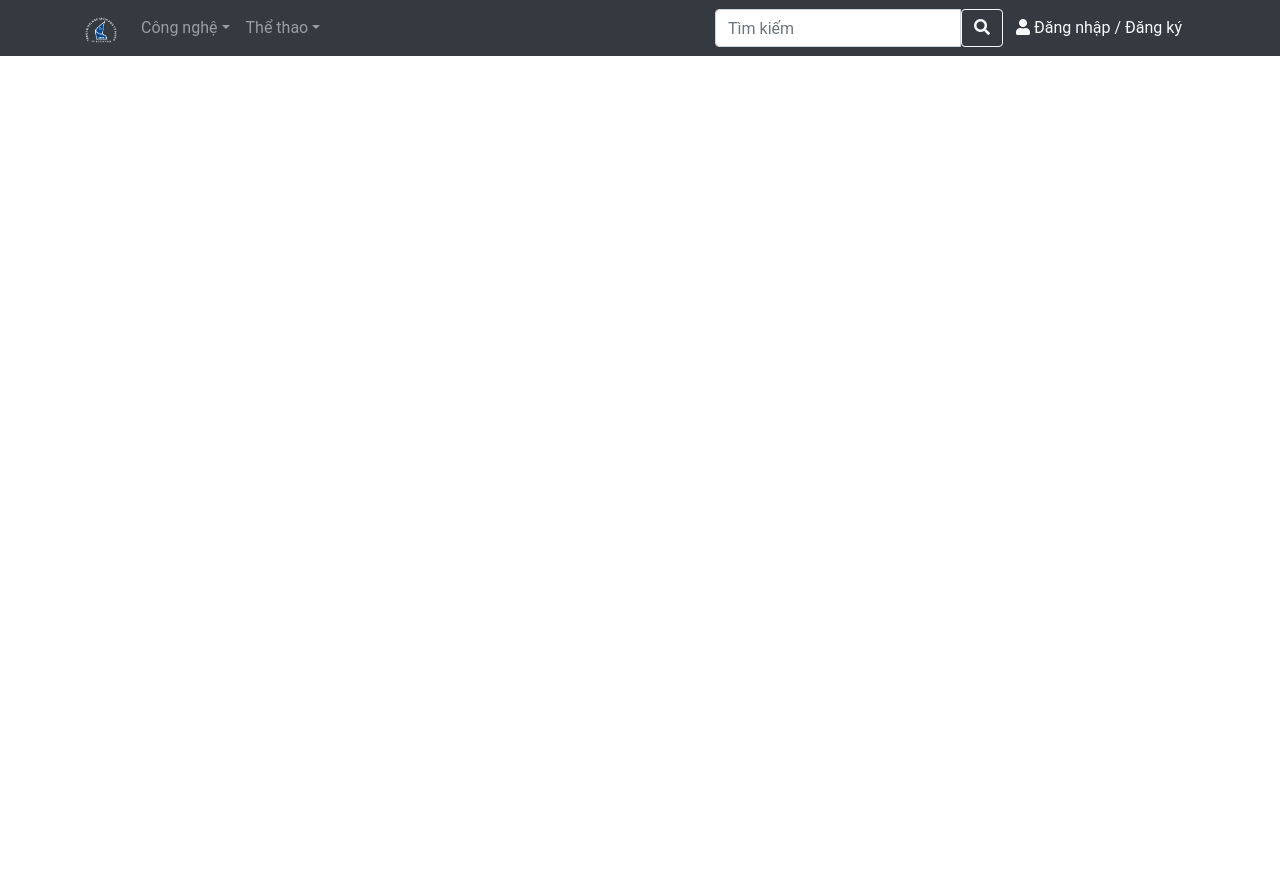
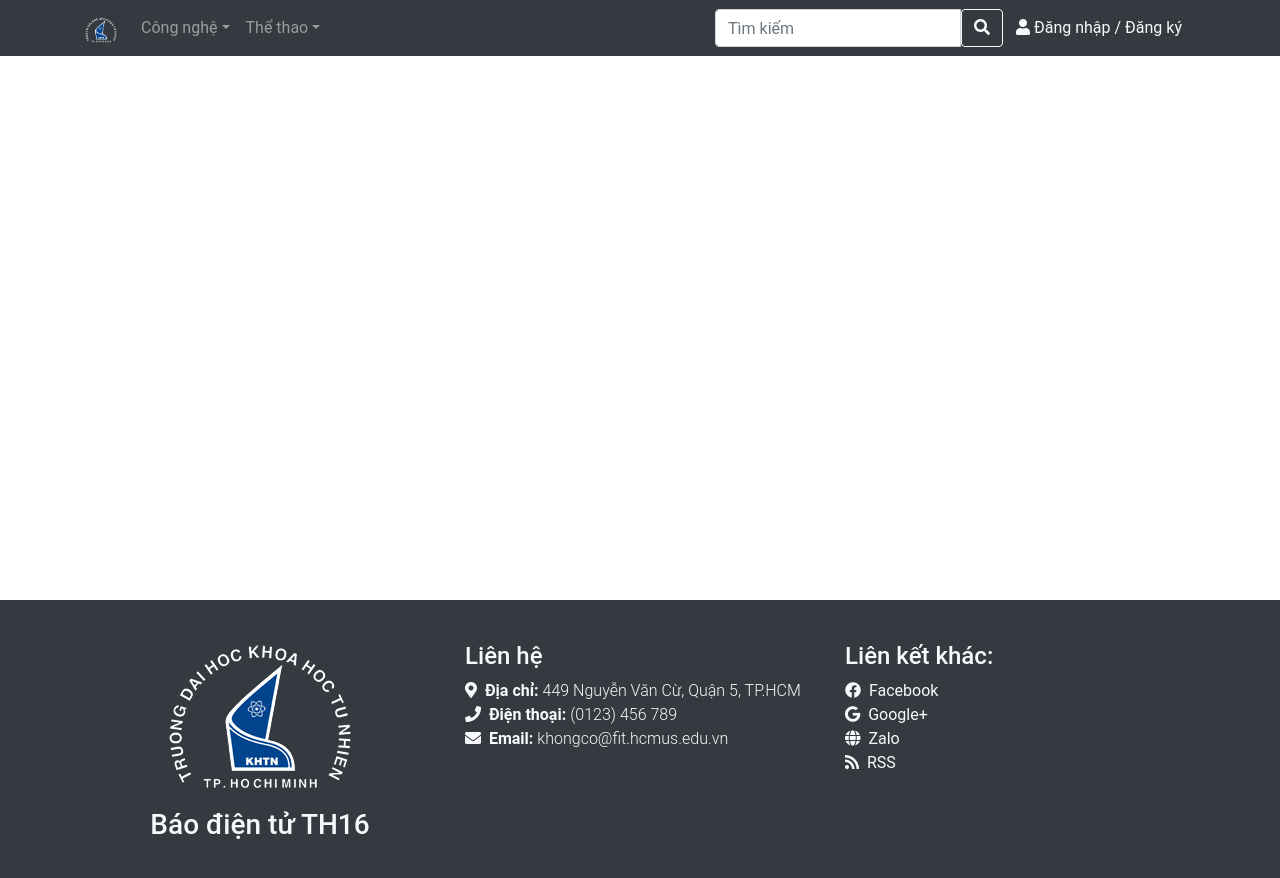
Before and after one commit to beohoang98/bao-dien-tu-th16-static, a Jekyll site: the page built from index.html, in a window 1280 px wide. Shown: the top 878 px of the page. Built offline with Jekyll 4.4.1, drawn with Linux system fonts in a browser that asks for light colours; nearby versions of some CDN libraries.

Commit message:
add footer & add comments in post

```diff
--- /dev/null
+++ b/_includes/footer.html
@@ -0,0 +1,61 @@
+<footer class="bg-dark text-light d-flex align-items-center" style="min-height: 300px">
+    <div class="container">
+
+        <div class="row">
+            <div class="col-md-4 text-center">
+                <img class="img-fluid" src="/static/img/logo.png" alt="">
+                <h3 class="my-3">Báo điện tử TH16</h3>
+            </div>
+            <div class="col-md-4">
+                <h4>Liên hệ</h4>
+                <ul class='list-unstyled'>
+                    <li>
+                        <i class="fas fa-map-marker-alt"></i>&nbsp;
+                        <strong>Địa chỉ: </strong>
+                        <span class="font-weight-light">449 Nguyễn Văn Cừ, Quận 5, TP.HCM</span>
+                    </li>
+                    <li>
+                        <i class="fas fa-phone"></i>&nbsp;
+                        <strong>Điện thoại: </strong>
+                        <span class="font-weight-light">(0123) 456 789</span>
+                    </li>
+                    <li>
+                        <i class="fas fa-envelope"></i>&nbsp;
+                        <strong>Email: </strong>
+                        <span class="font-weight-light">khongco@fit.hcmus.edu.vn</span>
+                    </li>
+                </ul>
+            </div>
+            <div class="col-md-4">
+                <h4>Liên kết khác:</h4>
+                <ul class="list-unstyled">
+                    <li>
+                        <a class="text-light" target="_blank" href="//facebook.com">
+                            <i class="fab fa-facebook"></i>&nbsp;
+                            Facebook
+                        </a>
+                    </li>
+                    <li>
+                        <a class="text-light" target="_blank" href="//google.com">
+                            <i class="fab fa-google"></i>&nbsp;
+                            Google+
+                        </a>
+                    </li>
+                    <li>
+                        <a class="text-light" target="_blank" href="//zalo.com">
+                            <i class="fas fa-globe"></i>&nbsp;
+                            Zalo
+                        </a>
+                    </li>
+                    <li>
+                        <a class="text-light" target="_blank" href="/feed.xml">
+                            <i class="fas fa-rss"></i>&nbsp;
+                            RSS
+                        </a>
+                    </li>
+                </ul>
+            </div>
+        </div>
+
+    </div>
+</footer>
--- a/_layouts/default.html
+++ b/_layouts/default.html
@@ -44,6 +44,7 @@
 <body>
     {%- include navbar.html -%}
     {{- content -}}
+    {%- include footer.html -%}
 
     {%- include modal-login.html -%}
     {%- include modal-signup.html -%}
@@ -51,5 +52,9 @@
     {%- include modal-reject-detail.html-%}
 
     <script src="/static/default.js"></script>
+
+    <!-- Facebook SDK -->
+    <div id="fb-root"></div>
+    <script async defer crossorigin="anonymous" src="https://connect.facebook.net/en_US/sdk.js#xfbml=1&version=v3.2&appId=235849373946738&autoLogAppEvents=1"></script>
 </body>
 </html>
--- a/style.scss
+++ b/style.scss
@@ -14,6 +14,13 @@ html, body {
 body {
   min-height: 100vh;
   font-family: "Roboto", sans-serif;
+  position: relative;
+}
+
+footer {
+  position: -webkit-sticky;
+  position: sticky;
+  top: 100%;
 }
 
 img {
```
Also changed, not shown: _layouts/post.html (+20 -5 lines).
